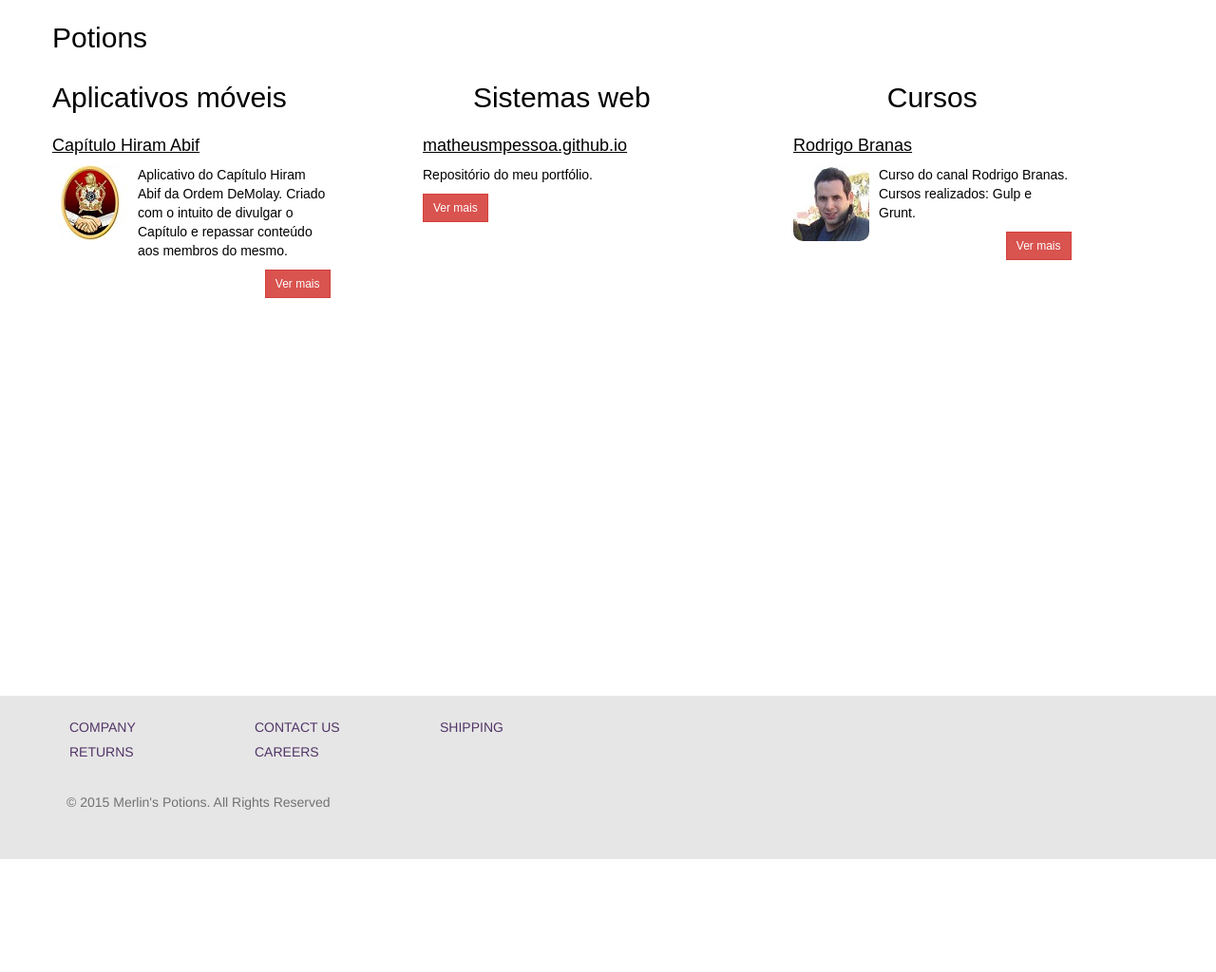
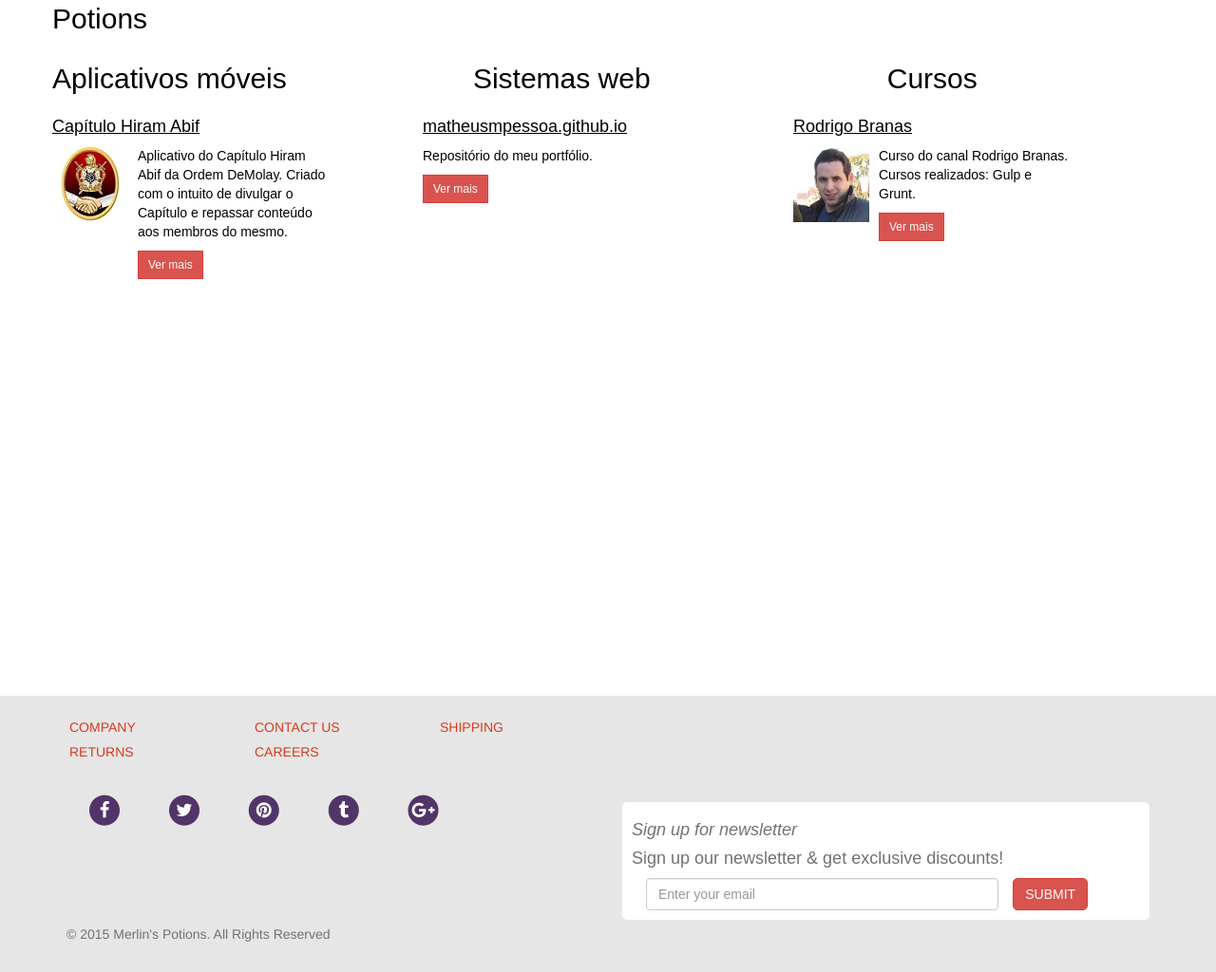
Before and after one commit to matheusmpessoa/teste-enext, a plain HTML site: page index.html in a window 1280 px wide. Shown: the part 243-1267 px from the top of the page at 95% size. Before the commit the page ends 1148 px from the top, so only its background shows below. Drawn offline with nearby package versions, Linux system fonts and the light colour scheme; a web font is replaced by a local one.

Commit message:
Footer finalizado

```diff
--- a/css/styles.css
+++ b/css/styles.css
@@ -70,10 +70,10 @@ nav {
 
 /* Configuração de sections */
 section {
-	padding-top:70px;
-    padding-bottom:50px;
-    min-height:100%;
-    min-height:calc(100% - 0);
+	padding-top: 50px;
+    padding-bottom: 50px;
+    min-height: 100%;
+    min-height: calc(100% - 0);
     -webkit-transform-style: preserve-3d;
     -moz-transform-style: preserve-3d;
     transform-style: preserve-3d;
@@ -142,39 +142,52 @@ footer {
     color: #727272;
     min-height: 100px;
     padding-top: 20px;
-    padding-bottom: 40px;
+    padding-bottom: 20px;
 }
 
 footer .nav>li>a {
     padding: 3px;
+    color: #d73b1e;
+    font-weight: 400;
+}
+
+footer .nav>li>a:hover {
     color: #523468;
 }
 
-footer .nav>li>a:hover {
-    color: #d73b1e;
+footer .fa-stack{
+    padding-left: 80px;
+}
+
+.fa-circle  {
+    color: #523468;
+}
+
+.newsletter {
+    background-color: #fff;
+    font-family: 'Droid Sans', sans-serif;
+    padding: 10px;
+    margin-top: 10px;
+    border-radius: 5px;
+    color: #727272;
+}
+.newsletter .italico{
+    font-style: italic;
+}
+
+.redesSociais {
+    padding:30px 0px 0px 0px;
 }
 
 .direitosSite {
-    padding: 30px 0px 0px 0px;
+    padding: 5px 0px 0px 0px;
+}
+
+.btnSubmit{
+    border-radius: 5px;
 }
 
 /* Estilizações gerais */
 .sublinhar{
     text-decoration: underline;
 }
-
-.alinhar-esq{
-    float: left;
-}
-
-.alinhar-dir{
-    float: right;
-}
-
-.alinhar-centro{
-    align-content: center;
-}
-
-.arredondar-img{
-    border-radius: 10px;
-}
--- a/index.html
+++ b/index.html
@@ -26,7 +26,7 @@
                 </div>
             </div>
 
-            <div class="col-sm-3">
+            <div class="col-sm-3 col-md-2">
                 <div class="row search">
                     <input type="text" class="form-control inputSearch" placeholder="&#xf002; Search our stock">
                 </div>
@@ -195,11 +195,44 @@
                         <li><a href="">SHIPPING</a></li>
                     </ul>
                 </div>
-                <div class="col-xs-6 col-md-3 column">
-
+            </div>
+            <!--/row-->
+            <div class="row">
+                <div class="redesSociais">
+                    <div class="col-xs-12 col-sm-6 column">
+                        <span class="fa-stack fa-lg">
+                            <i class="fa fa-circle fa-stack-2x"></i>
+                            <i class="fa fa-facebook fa-stack-1x fa-inverse"></i>
+                        </span>
+                        <span class="fa-stack fa-lg">
+                            <i class="fa fa-circle fa-stack-2x"></i>
+                            <i class="fa fa-twitter fa-stack-1x fa-inverse"></i>
+                        </span>
+                        <span class="fa-stack fa-lg">
+                            <i class="fa fa-circle fa-stack-2x"></i>
+                            <i class="fa fa-pinterest fa-stack-1x fa-inverse"></i>
+                        </span>
+                        <span class="fa-stack fa-lg">
+                            <i class="fa fa-circle fa-stack-2x"></i>
+                            <i class="fa fa-tumblr fa-stack-1x fa-inverse"></i>
+                        </span>
+                        <span class="fa-stack fa-lg">
+                            <i class="fa fa-circle fa-stack-2x"></i>
+                            <i class="fa fa-google-plus fa-stack-1x fa-inverse"></i>
+                        </span>
+                    </div>
+                </div>
+                <div class="col-xs-12 col-sm-6 column">
+                    <div class="newsletter">
+                        <h4 class="italico">Sign up for newsletter</h4>
+                        <h4>Sign up our newsletter & get exclusive discounts!</h4>
+                        <div class="col-xs-9">
+                            <input type="email" class="form-control" placeholder="Enter your email">
+                        </div>
+                        <button class="btn btn-danger btnSubmit">SUBMIT</button>
+                    </div>
                 </div>
             </div>
-            <!--/row-->
             <p class="text-left direitosSite">© 2015 Merlin's Potions. All Rights Reserved</p>
         </div>
     </footer>
```
Also changed, not shown: 1 other file.
